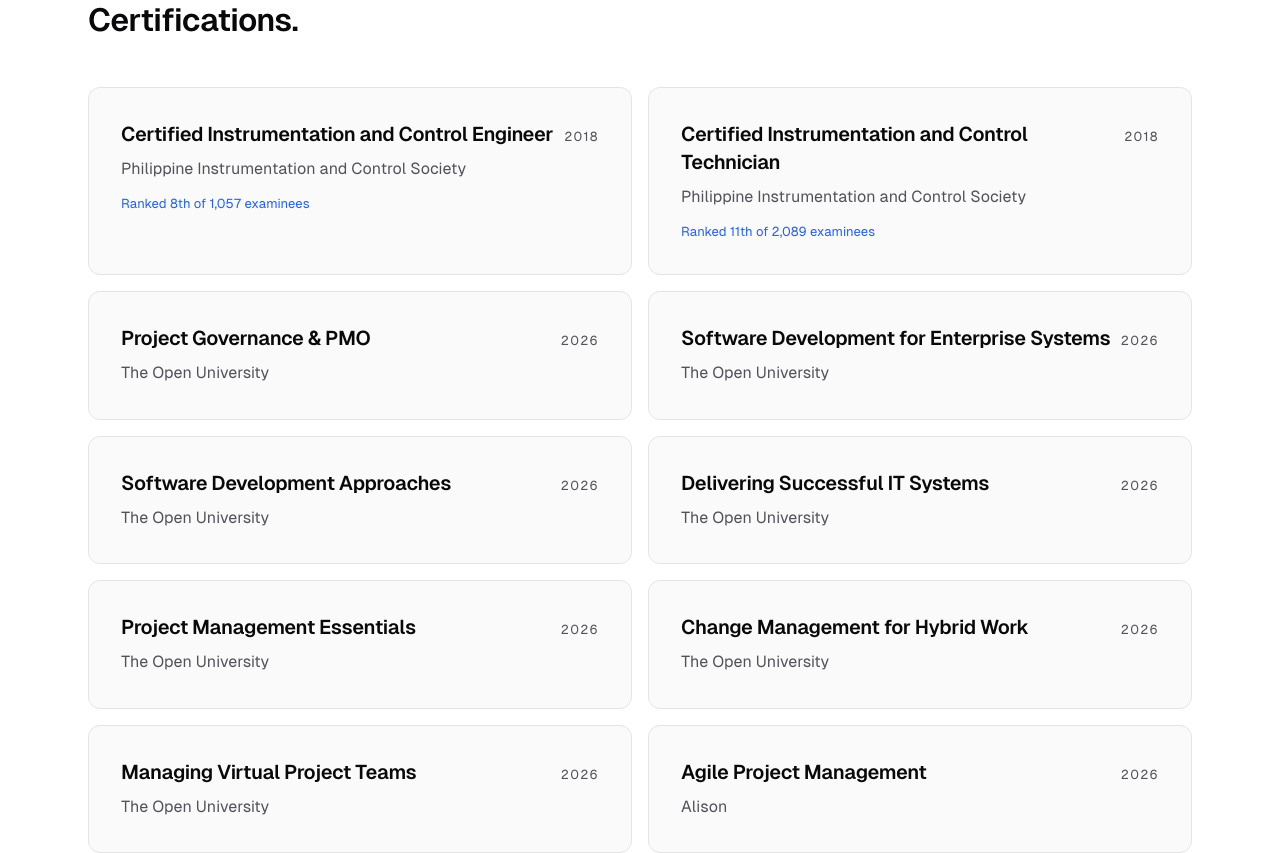
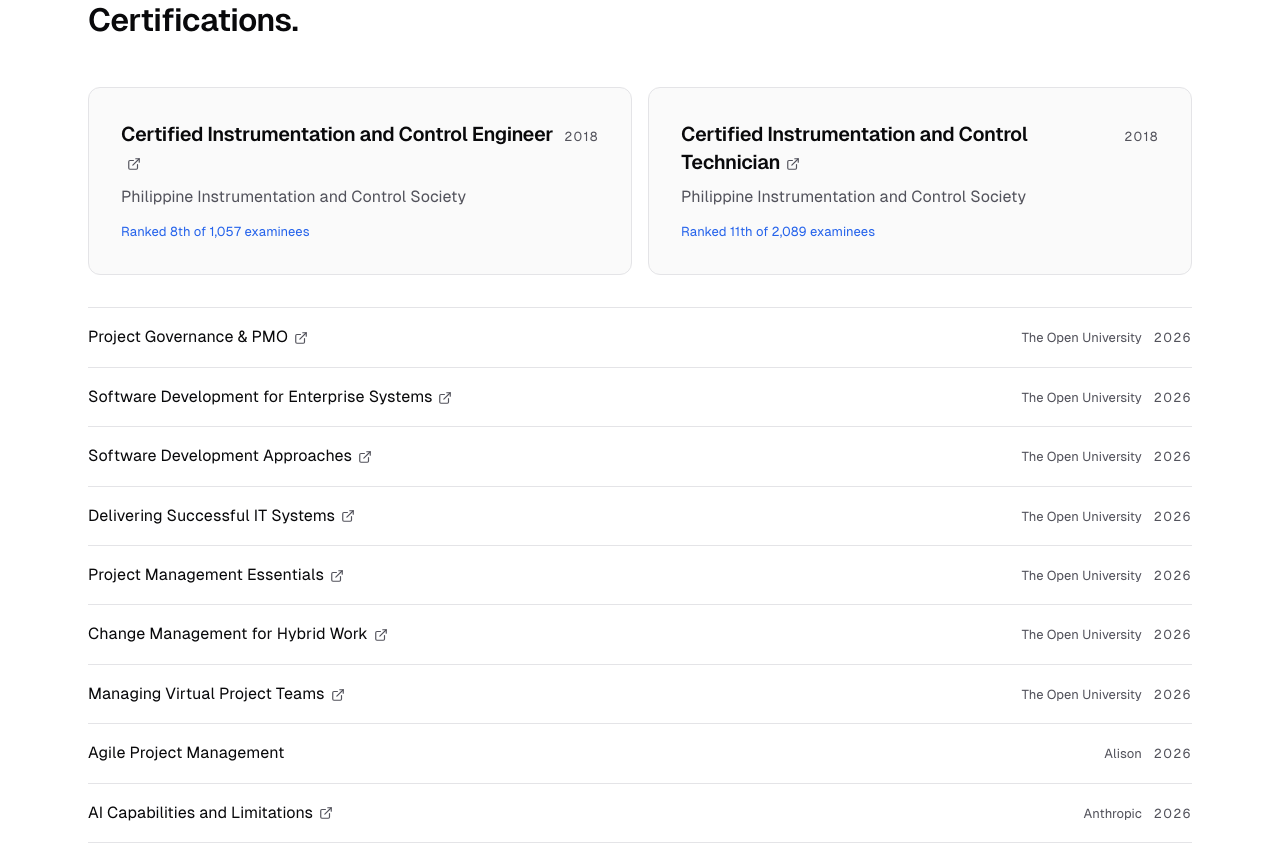
Before and after one commit to jc-delizo/3dport, a React (Vite) app: page / in a window 1280 px wide. Shown: the part 8520-9373 px from the top of the page. Built offline with nearby package versions, Linux system fonts and the light colour scheme.

Commit message:
feat: two-tier Certifications — featured PICS cards plus compact linked rows

```diff
--- a/src/components/Certifications.jsx
+++ b/src/components/Certifications.jsx
@@ -1,20 +1,43 @@
+import { ExternalLink } from 'lucide-react'
 import { site } from '../content/site'
 import { Container } from './ui/Container'
 import { Card } from './ui/Card'
 import { SectionHeading } from './ui/SectionHeading'
 import { Reveal } from './ui/Reveal'
 
+// The name is the accessible link; the icon is only the visual cue that it leaves the page.
+// Entries without a credential URL (Alison) render as plain text — never a dead link.
+function CredentialName({ name, url, className = '' }) {
+  if (!url) return <span className={className}>{name}</span>
+  return (
+    <a
+      href={url}
+      target="_blank"
+      rel="noopener noreferrer"
+      className={`${className} transition-colors hover:text-accent`}
+    >
+      {name}
+      <ExternalLink size={14} aria-hidden="true" className="ml-1.5 inline-block text-muted" />
+    </a>
+  )
+}
+
 export function Certifications() {
+  const featured = site.certifications.filter((c) => c.featured)
+  const compact = site.certifications.filter((c) => !c.featured)
+
   return (
     <section className="border-b border-hairline section-gap">
       <Container>
         <SectionHeading id="certifications" label="Verified" title="Certifications." />
         <div className="grid gap-4 sm:grid-cols-2">
-          {site.certifications.map(({ name, issuer, date, note }, i) => (
+          {featured.map(({ name, issuer, date, note, url }, i) => (
             <Reveal key={name} delay={Math.min(i, 3) * 60}>
               <Card className="h-full">
                 <div className="flex flex-col gap-1 sm:flex-row sm:items-baseline sm:justify-between">
-                  <h3 className="text-card-title font-semibold tracking-tight">{name}</h3>
+                  <h3 className="text-card-title font-semibold tracking-tight">
+                    <CredentialName name={name} url={url} />
+                  </h3>
                   <p className="shrink-0 text-label uppercase tracking-widest text-muted">{date}</p>
                 </div>
                 <p className="mt-2 text-body text-muted">{issuer}</p>
@@ -23,6 +46,25 @@
             </Reveal>
           ))}
         </div>
+        <Reveal>
+          <ul className="mt-8 border-t border-hairline">
+            {compact.map(({ name, issuer, date, note, url }) => (
+              <li
+                key={name}
+                className="flex flex-col gap-1 border-b border-hairline py-4 sm:flex-row sm:items-baseline sm:justify-between sm:gap-6"
+              >
+                <div className="min-w-0">
+                  <CredentialName name={name} url={url} className="text-body font-medium" />
+                  {note ? <p className="mt-1 text-label text-accent">{note}</p> : null}
+                </div>
+                <p className="flex shrink-0 items-baseline gap-3 text-label text-muted">
+                  <span>{issuer}</span>
+                  <span className="uppercase tracking-widest">{date}</span>
+                </p>
+              </li>
+            ))}
+          </ul>
+        </Reveal>
       </Container>
     </section>
   )
```
Also changed, not shown: 2 other files (tests, documents, lock files or other folders).
